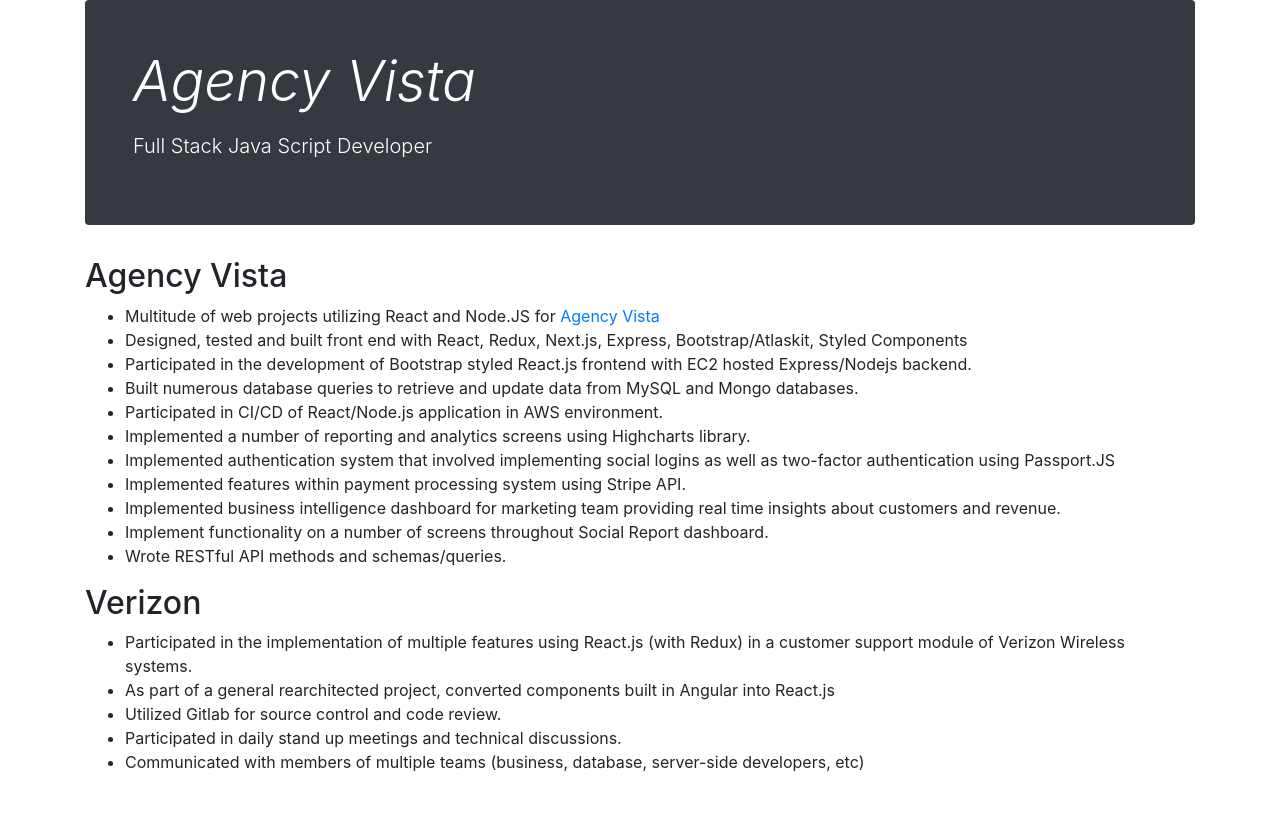
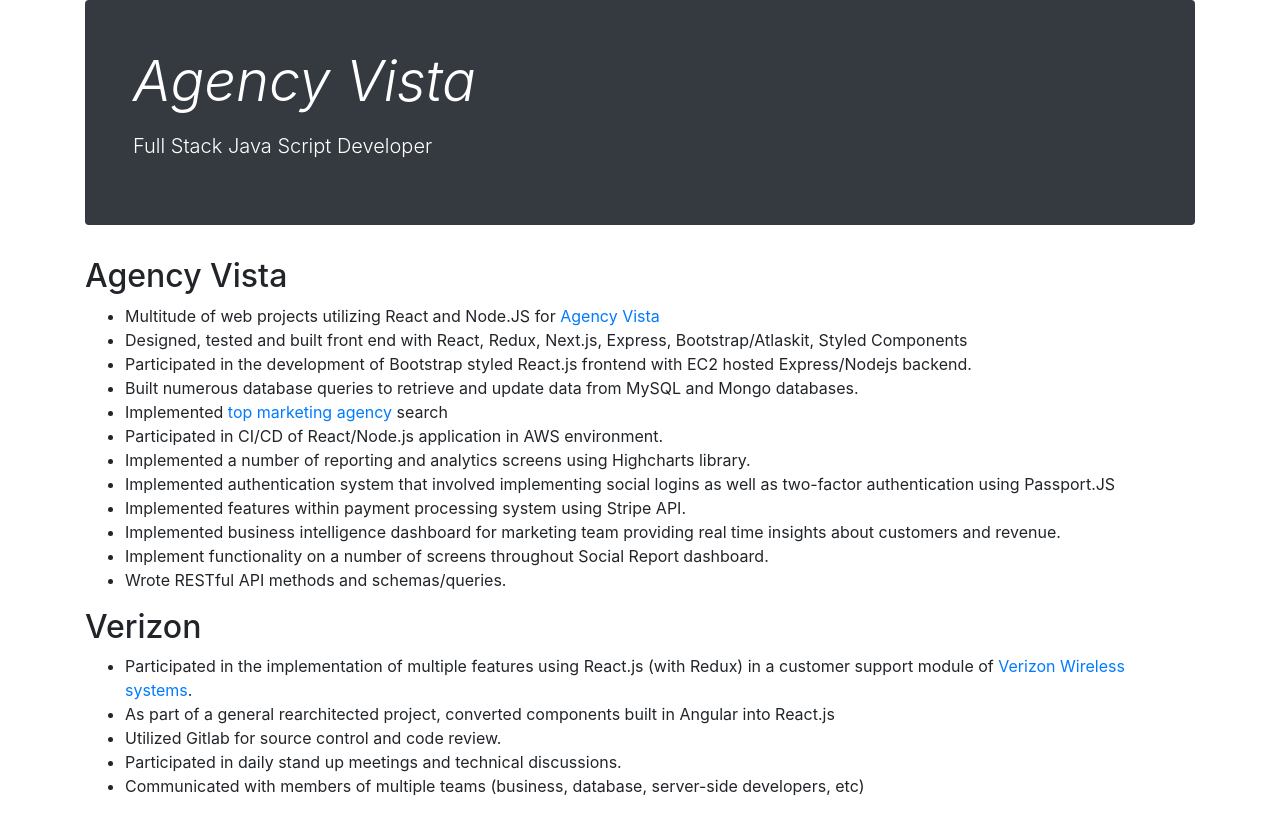
Before and after one commit to DenisLinenko/denislinenko.github.io, a plain HTML site: page index.htm in a window 1280 px wide. Drawn offline with nearby package versions, Linux system fonts and the light colour scheme.

Commit message:
all is good

```diff
--- a/index.htm
+++ b/index.htm
@@ -46,6 +46,9 @@
               Built numerous database queries to retrieve and update data from MySQL and Mongo databases.
             </li>
             <li>
+              Implemented <a href="https://agencyvista.com/search">top marketing agency</a> search
+            </li>
+            <li>
               Participated in CI/CD of React/Node.js application in AWS environment.
             </li>
             <li>
@@ -77,7 +80,7 @@
 
           <ul>
             <li>Participated in the implementation of multiple features using React.js (with Redux) in a customer
-              support module of Verizon Wireless systems.</li>
+              support module of <a href="https://verizon.com">Verizon Wireless systems</a>.</li>
             <li>
               As part of a general rearchitected project, converted components built in Angular into React.js
             </li>
```
